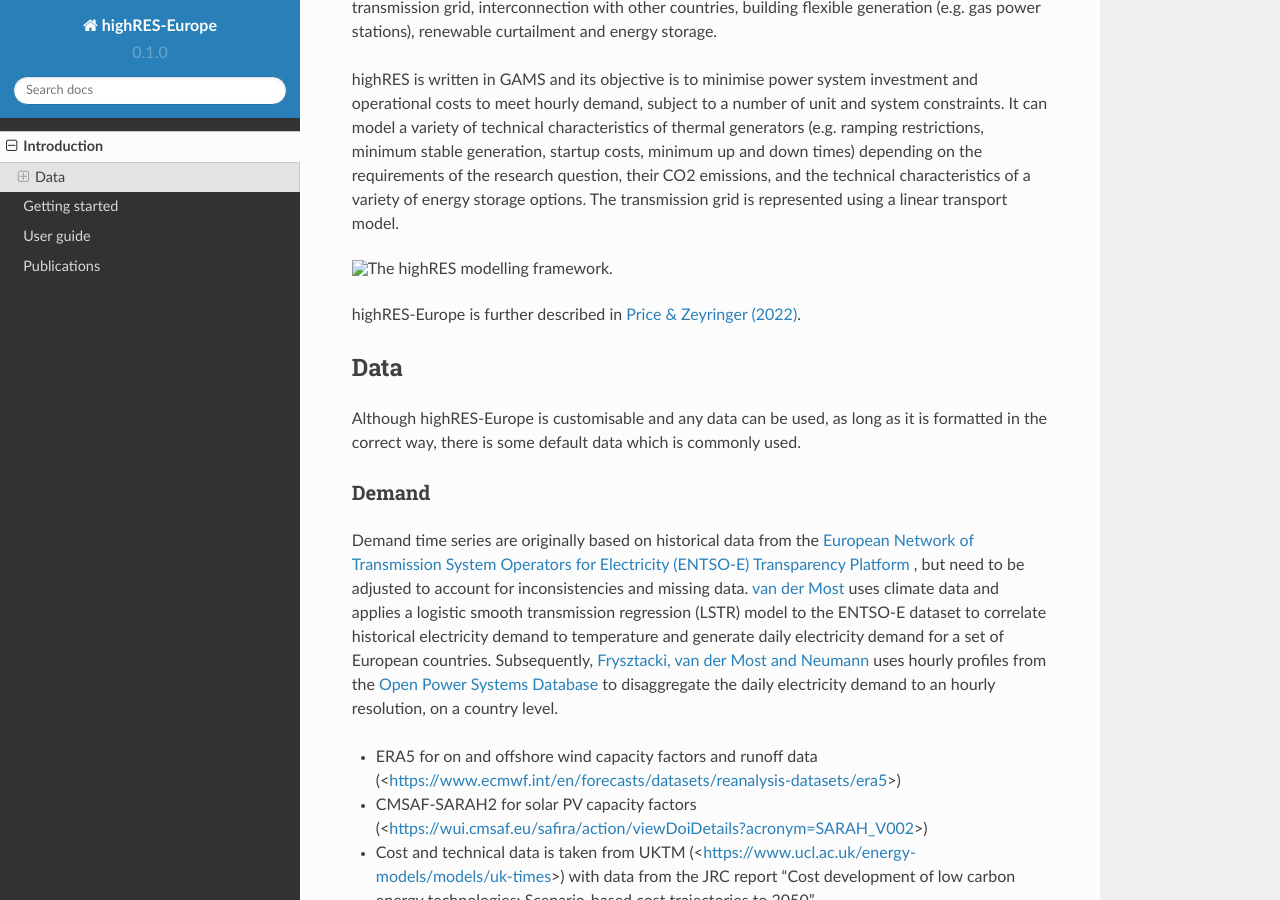
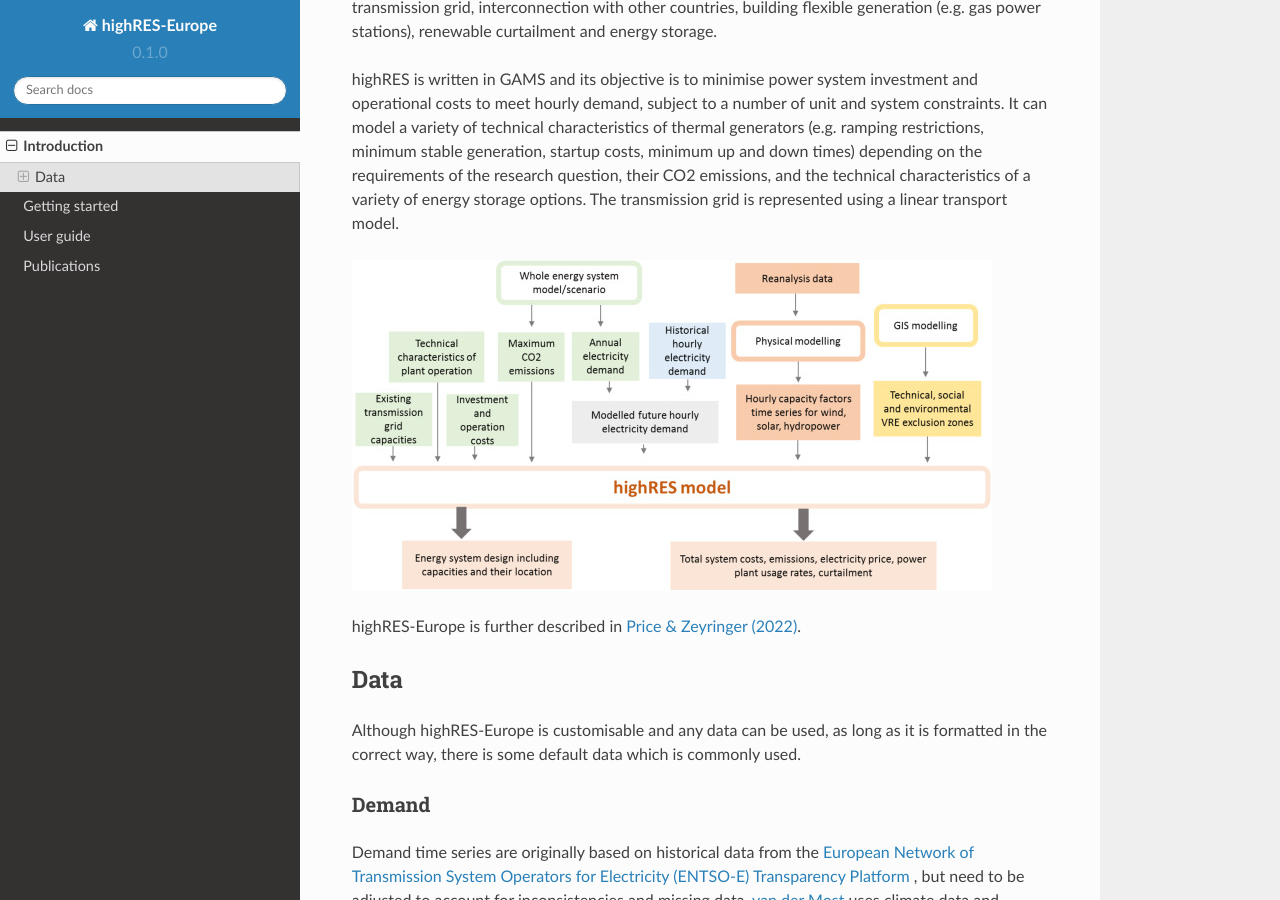
Before and after one commit to highRES-model/highRES-Europe-WF, a Sphinx documentation site: the page built from docs/source/introduction.rst, in a window 1280 px wide and 900 px high, scrolled down 380 px. Built offline with Sphinx 7.4.7 and the Read the Docs theme 2.0.0, drawn with Linux system fonts in a browser that asks for light colours.

Commit message:
doc attempting image inclusion

```diff
--- a/docs/source/conf.py
+++ b/docs/source/conf.py
@@ -31,5 +31,9 @@ templates_path = ["_templates"]
 
 html_theme = "sphinx_rtd_theme"
 
+# Additional configuration for image inclusion
+
+html_static_path = ["_static"]
+
 # -- Options for EPUB output
 epub_show_urls = "footnote"
--- a/docs/source/introduction.rst
+++ b/docs/source/introduction.rst
@@ -4,7 +4,7 @@ The high spatial and temporal resolution electricity system model, highRES, is u
 
 highRES is written in GAMS and its objective is to minimise power system investment and operational costs to meet hourly demand, subject to a number of unit and system constraints. It can model a variety of technical characteristics of thermal generators (e.g. ramping restrictions, minimum stable generation, startup costs, minimum up and down times) depending on the requirements of the research question, their CO2 emissions, and the technical characteristics of a variety of energy storage options. The transmission grid is represented using a linear transport model.
 
-.. image:: figures/highRES_framework.jpg
+.. image:: /_static/figures/highRES_framework.jpg
    :alt: The highRES modelling framework.
 
 
```
Also changed, not shown: docs/source/_static/figures/highRES_framework.jpg (renamed from docs/figures/highRES_framework.jpg), docs/source/_static/figures/softwareX_fig1.jpg (renamed from docs/figures/softwareX_fig1.jpg).
